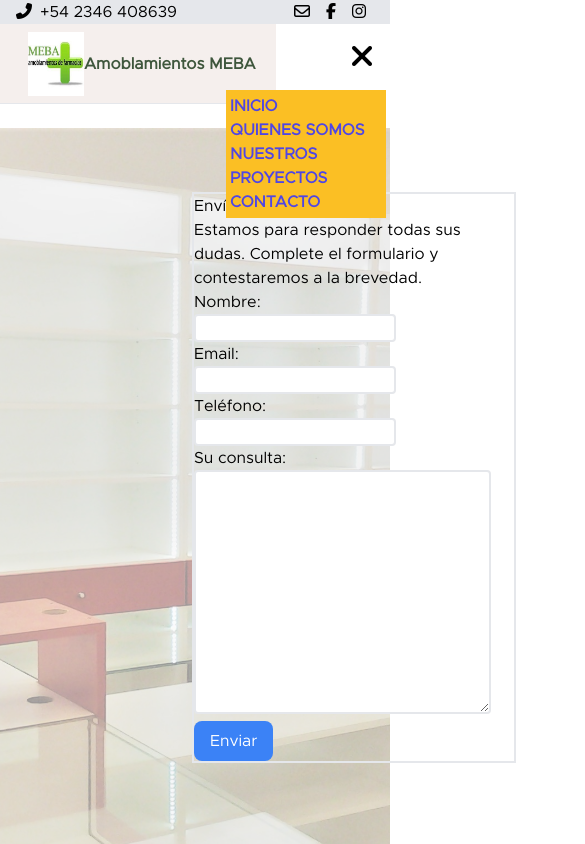
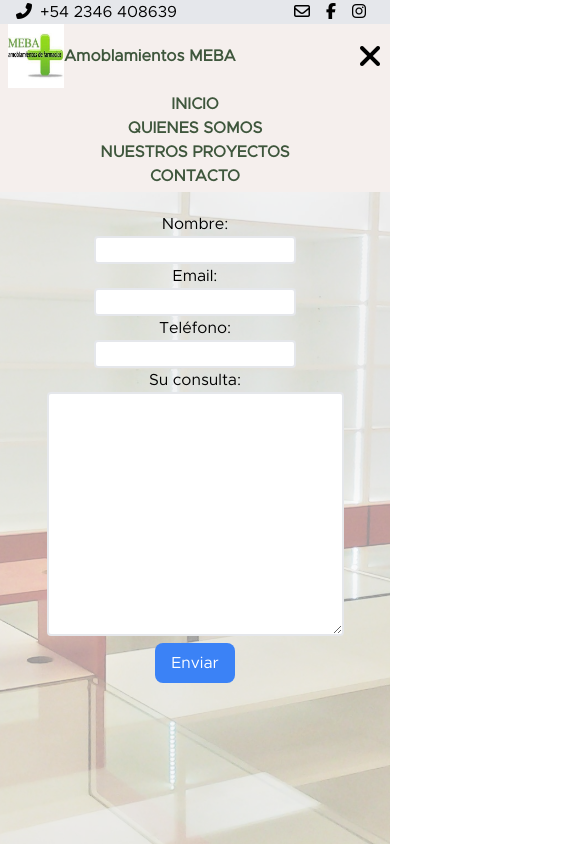
Before and after one commit to belennG/meba-amoblamientos, a Vue app: page /contacto in a window 390 px wide. Both pictures are taken after a click on the button 364 px from the left and 57 px from the top of the page. Shown: the top 844 px of the page, 585 px wide, since content can reach past the window. Built offline with nearby package versions, Linux system fonts and the light colour scheme; what @savvywombat/tailwindcss-grid-areas would draw is missing.

Commit message:
Add responsiveness

```diff
--- a/src/components/BackgroundPhoto.vue
+++ b/src/components/BackgroundPhoto.vue
@@ -1,11 +1,11 @@
 <template>
-  <div style="" class="relative min-h-screen min-hw-screen">
+  <div style="" class="relative min-h-screen min-hw-screen bg-repeat-y ">
     <img
       :src="BG1"
       alt=""
-      class="opacity-40 absolute inset-0 object-cover z-0 h-screen w-screen"
+      class="opacity-40 absolute inset-0 object-cover z-0 h-screen w-screen bg-repeat-y"
     />
-    <div class="z-80 absolute w-full">
+    <div class="z-80 absolute w-full h-auto">
       <slot></slot>
     </div>
   </div>
--- a/src/components/Gallery.vue
+++ b/src/components/Gallery.vue
@@ -24,7 +24,7 @@
       @click="hideSlider()"
     >
       <div
-        class="w-screen h-screen fixed inset-0 bg-black bg-opacity-20 justify-center items-center z-50 p-10"
+        class="w-screen h-screen fixed inset-0 bg-black bg-opacity-80 justify-center items-center z-50 p-10"
       >
         <Slider :images="photos[selectedIndexToShowAsSlider].image" />
         <!-- Props with the photo.id & index of the photo ? -->
--- a/src/components/NavBar.vue
+++ b/src/components/NavBar.vue
@@ -4,7 +4,7 @@
     <nav
       id="navbar"
       :class="{ scrolled: !view.atTopOfPage }"
-      class="fixed bg-isabelline border-b justify-between p-5 m-auto animated flex w-auto md:w-full h-20 z-40"
+      class="fixed bg-isabelline md:border-b md:md:justify-between md:p-5 md:m-auto md:animated md:flex md:w-full md:h-20 md:z-40 hidden md:visible md:justify-between"
     >
       <router-link
         :to="{ name: 'Inicio' }"
@@ -15,12 +15,14 @@
           alt="meba-logo"
           class="h-16 w-16 pl-2"
         />
-        <h1 class="text-hunter-green font-bold font-metropolis">
+        <h1
+          class="text-hunter-green font-bold font-metropolis invisible md:visible"
+        >
           Amoblamientos MEBA
         </h1>
       </router-link>
       <div
-        class="flex justify-end items-center space-x-4 text-black font-bold "
+        class="flex md:items-center md:space-x-4 text-hunter-green font-bold invisible md:visible"
         id="navbar-links"
       >
         <div
@@ -28,34 +30,34 @@
         >
           <router-link
             :to="{ name: 'Inicio' }"
-            class="text-sm md:text-base top-12 font-metropolis text-hunter-green"
+            class="text-sm md:text-base top-12 font-metropolis "
             >INICIO</router-link
           >
         </div>
         <div
-          class="w-16 h-16 hover:text-gray-700 hover:underline text-black flex router-link-container"
+          class="w-16 h-16 hover:text-gray-700 hover:underline  flex router-link-container"
         >
           <router-link
             :to="{ name: 'QuienesSomos' }"
-            class=" text-sm md:text-base text-hunter-green"
+            class=" text-sm md:text-base "
             >QUIENES SOMOS</router-link
           >
         </div>
         <div
-          class="w-24 h-16 hover:text-gray-700 hover:underline text-black router-link-container "
+          class="w-24 h-16 hover:text-gray-700 hover:underline  router-link-container "
         >
           <router-link
             :to="{ name: 'NuestrosProyectos' }"
-            class=" font-semibold text-sm md:text-base text-hunter-green"
+            class=" font-semibold text-sm md:text-base "
             >NUESTROS PROYECTOS</router-link
           >
         </div>
         <div
-          class="w-24 h-16 hover:text-gray-700 hover:underline text-black router-link-container"
+          class="w-24 h-16 hover:text-gray-700 hover:underline  router-link-container"
         >
           <router-link
             :to="{ name: 'Contacto' }"
-            class=" font-semibold text-sm md:text-base text-hunter-green"
+            class=" font-semibold text-sm md:text-base "
             >CONTACTO</router-link
           >
         </div>
@@ -63,44 +65,63 @@
     </nav>
     <!-- End desktop navbar -->
     <!-- Start mobile navbar -->
-    <nav id="navbar-mobile" class="sm:hidden z-40">
+    <nav
+      id="navbar-mobile"
+      class="visible bg-isabelline md:invisible z-40 w-screen flex relative"
+    >
+      <router-link
+        :to="{ name: 'Inicio' }"
+        class="navbar flex items-center w-30"
+      >
+        <img
+          src="@/assets/MEBAlogo.jpeg"
+          alt="meba-logo"
+          class="h-16 w-16 pl-2"
+        />
+        <h1
+          class="text-hunter-green font-bold font-metropolis visible md:invisible"
+        >
+          Amoblamientos MEBA
+        </h1>
+      </router-link>
       <button
         @click="mobileNavOpen = true"
         v-if="!mobileNavOpen"
         id="display-menu"
-        class="absolute right-3 top-10"
+        class="absolute right-2 top-4"
       >
-        <i class="fas fa-bars fa-2x"></i>
+        <i class="fas fa-bars fa-2x text-hunter-green"></i>
       </button>
       <button @click="mobileNavOpen = false" v-else>
-        <i class="fas fa-times fa-2x top-10 right-4 absolute"></i>
+        <i class="fas fa-times fa-2x top-4 right-2 absolute"></i>
       </button>
+      <transition name="fade">
         <div
-        class="mobile-navbar w-40 z-40 absolute bg-yellow-400 top-0 right-1 px-1 py-1"
-        style="margin-top:90px"
+          class="mobile-navbar w-full z-40 absolute bg-isabelline top-0 right-0 px-1 py-1 mt-16"
           v-if="mobileNavOpen"
         >
           <router-link
             :to="{ name: 'Inicio' }"
-          class="text-indigo-600 font-semibold block hover:bg-yellow-50"
+            class="text-hunter-green font-semibold block hover:bg-hunter-green hover:text-isabelline text-center"
             >INICIO</router-link
           >
           <router-link
             :to="{ name: 'QuienesSomos' }"
-          class="text-indigo-600 font-semibold block"
+            class="text-hunter-green text-center font-semibold block hover:bg-hunter-green hover:text-isabelline"
             >QUIENES SOMOS</router-link
           >
           <router-link
             :to="{ name: 'NuestrosProyectos' }"
-          class="text-indigo-600 font-semibold  block"
+            class="text-hunter-green text-center font-semibold  block hover:bg-hunter-green hover:text-isabelline"
             >NUESTROS PROYECTOS</router-link
           >
           <router-link
             :to="{ name: 'Contacto' }"
-          class="text-indigo-600 font-semibold  block"
+            class="text-hunter-green text-center font-semibold  block hover:bg-hunter-green hover:text-isabelline"
             >CONTACTO</router-link
           >
         </div>
+      </transition>
     </nav>
     <!-- End mobile navbar -->
   </div>
@@ -110,6 +131,11 @@
 import Vue from "vue";
 
 export default Vue.extend({
+  watch: {
+    $route() {
+      this.mobileNavOpen = false;
+    },
+  },
   data() {
     return {
       view: {
@@ -166,4 +192,12 @@ nav.scrolled {
   justify-content: center;
   align-items: center;
 }
+
+.fade-enter-active,
+.fade-leave-active {
+  transition: opacity 0.5s;
+}
+.fade-enter, .fade-leave-to /* .fade-leave-active below version 2.1.8 */ {
+  opacity: 0;
+}
 </style>
--- a/src/components/Slider.vue
+++ b/src/components/Slider.vue
@@ -5,7 +5,7 @@
         <img
           :src="currentImg"
           id="main-image"
-          class="object-cover h-full w-full opacity-60"
+          class="object-cover h-full w-full "
         />
       </div>
     </transition-group>
@@ -57,7 +57,7 @@ export default Vue.extend({
 
   methods: {
     startSlide: function() {
-      this.timer = setInterval(this.next, 4000);
+      this.timer = setInterval(this.next, 5000);
     },
 
     next: function() {
--- a/src/router/index.js
+++ b/src/router/index.js
@@ -4,7 +4,6 @@ import Contacto from "@/views/Contacto.vue";
 import Inicio from "@/views/Inicio.vue";
 import NuestrosProyectos from "@/views/NuestrosProyectos.vue";
 import QuienesSomos from "@/views/QuienesSomos.vue";
-// import Photo from "@/views/Photo.vue";
 
 Vue.use(VueRouter);
 
@@ -29,11 +28,6 @@ const routes = [
     name: "QuienesSomos",
     component: QuienesSomos,
   },
-  // {
-  //   path: "/photo/:id",
-  //   name: "photo",
-  //   component: Photo,
-  // },
 ];
 
 const router = new VueRouter({
--- a/src/views/Contacto.vue
+++ b/src/views/Contacto.vue
@@ -1,17 +1,15 @@
 <template>
-  <div class="height relative" style="margin-top:80px">
+  <div class="h-auto">
     <BackgroundPhoto>
-      <div class="wrapper flex">
-        <div
-          class="formulario-contacto-wrapper mx-48 my-16 relative w-1/2 float-right"
-        >
-          <div class="formulario-contacto border-2  box-content w-80">
-            <h1>Envíenos su consulta</h1>
-            <p>
+      <div class="wrapper grid grid-cols-1 lg:grid-cols-2 lg:py-5">
+        <div class="formulario-contacto-wrapper col-span-1">
+          <div class="px-2 lg:px-10 lg:py-6 py-2 w-full">
+            <h1 class="text-center">Envíenos su consulta</h1>
+            <p class="text-center">
               Estamos para responder todas sus dudas. Complete el formulario y
               contestaremos a la brevedad.
             </p>
-            <form action="">
+            <form action="" class="text-center py-5">
               <p>Nombre:</p>
               <input
                 required
@@ -47,40 +45,23 @@
               ></textarea>
               <button
                 type="submit"
-                class="block bg-blue-500 text-white px-4 py-2 rounded-lg"
+                class="bg-blue-500 block text-white px-4 py-2 rounded-lg  mx-auto"
               >
                 Enviar
               </button>
             </form>
           </div>
         </div>
-        <div class="faqs w-1/2 relative float-left px-12 py-12">
+        <div class="col-span-1 h-full hidden lg:inline lg:py-5">
+          <h1 class="text-center underline">Preguntas frecuentes</h1>
           <VueFaqAccordion :items="faqs" />
         </div>
-        <!-- <div class="preguntas-frecuentes-wrapper flex">
-          <div
-            class="preguntas-frecuentes w-3/4 flex-col inline mt-24"
-            v-for="faq in faqs"
-            :key="faq.id"
-            @click="faq.showAnswer = !faq.showAnswer"
-          >
-            <div
-              class="h-12 w-1/3 pregunta-frecuente bg-red-500 hover:underline mb-8 z-40 inline"
-            >
-              <div class="faq-wrapper">
-                <h2>{{ faq.pregunta }}</h2>
-                <i class="far fa-plus-square"></i>
-                <i class="far fa-minus-square"></i>
-                <div
-                  class="h-auto w-30 respuesta bg-blue-500"
-                  v-if="faq.showAnswer"
-                >
-                  <p>{{ faq.respuesta }}</p>
-                </div>
-              </div>
-            </div>
-          </div>
-        </div> -->
+      </div>
+    </BackgroundPhoto>
+    <BackgroundPhoto class="md:hidden">
+      <div class="col-span-1 h-full px-1 pt-2 pb-16">
+        <h1 class="text-center underline">Preguntas frecuentes</h1>
+        <VueFaqAccordion :items="faqs" class="text-sm"></VueFaqAccordion>
       </div>
     </BackgroundPhoto>
   </div>
@@ -208,8 +189,4 @@ export default Vue.extend({
 });
 </script>
 
-<style scoped>
-/* .height {
-  height: calc(100vh - 104px);
-} */
-</style>
+<style scoped></style>
--- a/src/views/NuestrosProyectos.vue
+++ b/src/views/NuestrosProyectos.vue
@@ -1,5 +1,5 @@
 <template>
-  <div class="gallery-wrapper height relative px-4 py-24">
+  <div class="gallery-wrapper px-4 py-24 lg:py-8">
     <div class="">
       <Gallery />
     </div>
--- a/src/views/QuienesSomos.vue
+++ b/src/views/QuienesSomos.vue
@@ -1,6 +1,6 @@
 <template>
   <div
-    class="pt-28 md:pt-28 lg:pt-32 pb-5 md:pb-0 md:py-8  bg-almond text-blueish-text-color grid grid-cols-1"
+    class="pt-12 md:pt-28 lg:pt-32 pb-5 md:pb-0 md:py-8  bg-almond text-blueish-text-color grid grid-cols-1"
     id="quienes-somos"
   >
     <h1 class=" text-4xl md:text-6xl mb-5 md:mb-10 text-center underline">
--- a/tailwind.config.js
+++ b/tailwind.config.js
@@ -24,6 +24,9 @@ module.exports = {
         "nianza-green": "#e8fccf",
         "darkolive-green": "#566e3d",
       },
+      backgroundImage: (theme) => ({
+        contacto: "url('./assets/background-image/MEBAbackground0.jpeg')",
+      }),
     },
     variants: {
       extend: {},
```
Also changed, not shown: src/components/Convenios.vue (+4 -4 lines), src/views/Inicio.vue (+7 -7 lines). Lines whose indentation alone changed are shown as unchanged.
